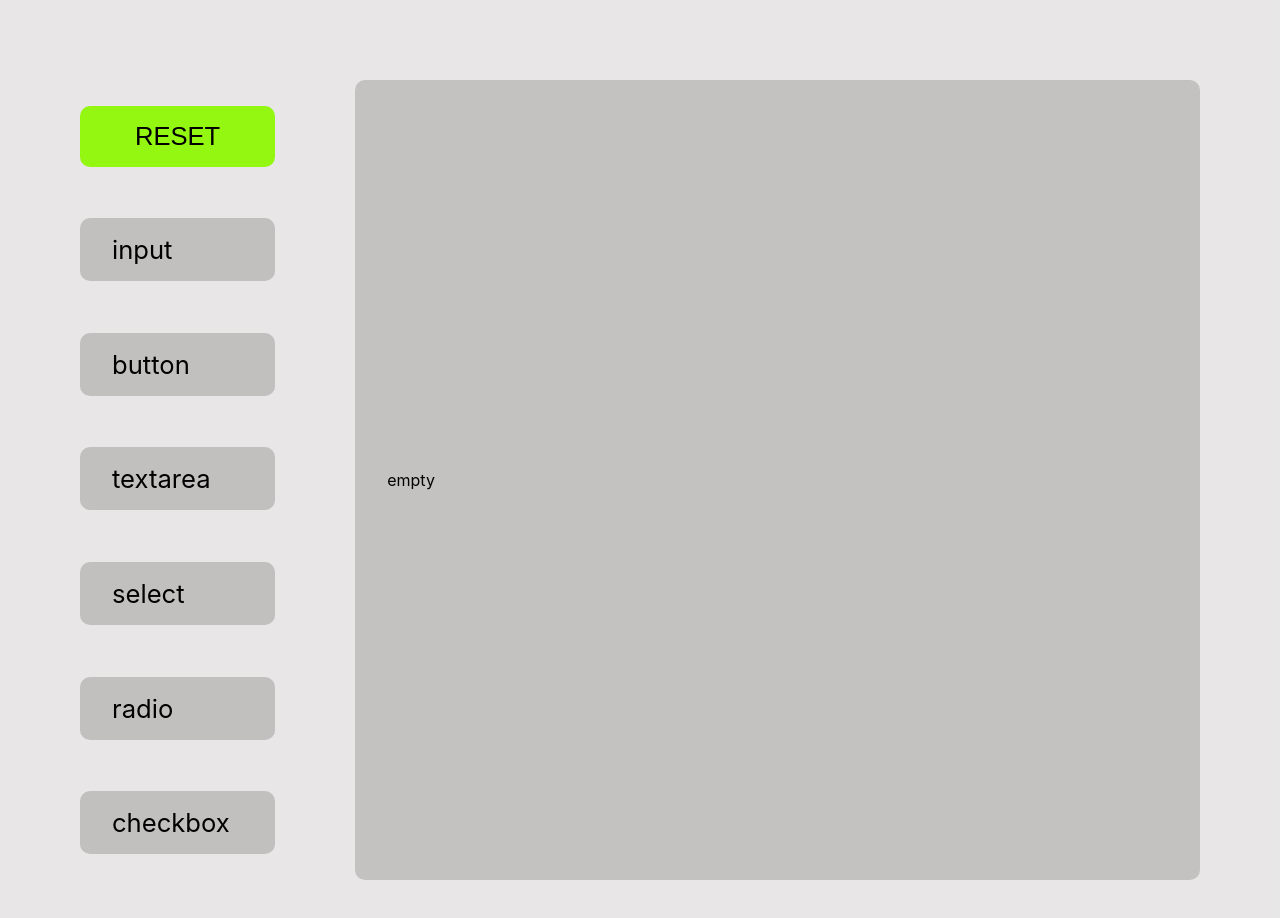
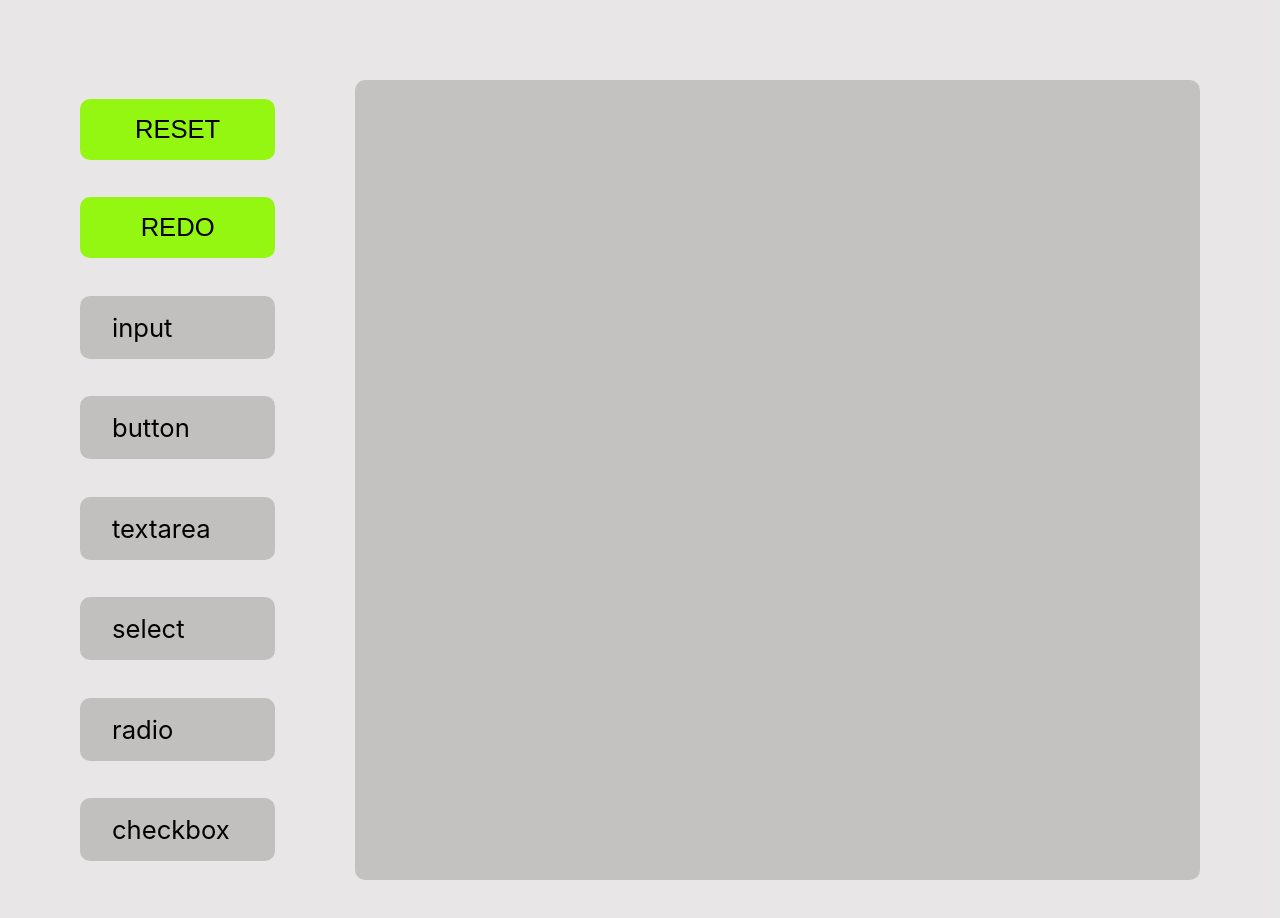
Before and after one commit to sevak995/Homework2, a React (Create React App) app: page / in a window 1280 px wide. Shown: the top 918 px of the page. Built offline with nearby package versions, Linux system fonts and the light colour scheme.

Commit message:
added redo

```diff
--- a/src/components/Box/Box.js
+++ b/src/components/Box/Box.js
@@ -7,12 +7,16 @@ import { elementActions } from '../../store/elements';
 export default function Box({ id, row, col }) {
   const dispatch = useDispatch();
 
-  const element = useSelector((state) => state.elements.boxes[row][col]);
+  const currentStep = useSelector((state) => state.elements.step);
+  const element = useSelector(
+    (state) => state.elements.boxes[currentStep][row][col]
+  );
   const draggedElement = useSelector((state) => state.elements.draggedElement);
 
   let attributes = [];
 
   if (id !== 'empty') {
+    // console.log(id);
     const { attributes: attr } = elements.find((el) => el.tag === element);
     attributes = attr;
   }
@@ -29,8 +33,6 @@ export default function Box({ id, row, col }) {
     if (isDropped) {
       return;
     }
-
-    event.target.className = styles.droppable;
   }
 
   function onDragOver(event) {
@@ -47,7 +49,6 @@ export default function Box({ id, row, col }) {
     if (isDropped) {
       return;
     }
-    event.target.className = styles.box;
   }
 
   function onDrop(event) {
@@ -56,8 +57,6 @@ export default function Box({ id, row, col }) {
     if (isDropped) {
       return;
     }
-
-    event.target.className = styles.dropped;
 
     const actionType = event.type;
 
@@ -76,13 +75,16 @@ export default function Box({ id, row, col }) {
           onDragLeave={onDragLeave}
           onDrop={onDrop}
           className={
-            isDropped ? styles.dropped : draggedElement ? styles.box : null
+            isDropped
+              ? styles.dropped
+              : draggedElement
+              ? styles.box
+              : styles.def
           }
         >
           {isDropped && (
             <Dropped element={element} allAttributes={allAttributes} />
           )}
-          {id}
         </div>
       )}
     </>
--- a/src/components/Box/Box.module.css
+++ b/src/components/Box/Box.module.css
@@ -1,9 +1,6 @@
 .box {
   border: 5px dashed black;
-}
-
-.droppable {
-  background-color: rgb(126, 128, 128);
+  flex-basis: 100%;
 }
 
 .dropped {
@@ -12,4 +9,9 @@
   display: flex;
   justify-content: center;
   align-items: center;
+  flex-basis: 100%;
 }
+
+.def {
+  flex-basis: 100%;
+}
--- /dev/null
+++ b/src/components/BoxRow/BoxRow.js
@@ -0,0 +1,13 @@
+import styles from './BoxRow.module.css';
+import Box from '../Box/Box';
+
+export default function BoxRow({ row, rowIndex }) {
+  // console.log(row);
+  return (
+    <div key={rowIndex} className={styles.col}>
+      {row.flatMap((el, elIndex) =>
+        el ? <Box key={elIndex} id={el} row={rowIndex} col={elIndex} /> : []
+      )}
+    </div>
+  );
+}
--- /dev/null
+++ b/src/components/BoxRow/BoxRow.module.css
@@ -0,0 +1,7 @@
+.col {
+  display: flex;
+  flex-direction: column;
+  flex: 1 1 0px;
+  align-self: stretch;
+  gap: 2rem;
+}
--- a/src/components/Container/Container.js
+++ b/src/components/Container/Container.js
@@ -1,53 +1,16 @@
 import styles from './Container.module.css';
-import Box from '../Box/Box';
 import { useSelector } from 'react-redux';
+import BoxRow from '../BoxRow/BoxRow';
 
 const Container = () => {
+  const currentStep = useSelector((state) => state.elements.step);
   const boxes = useSelector((state) => state.elements.boxes);
 
-  const rows = boxes.filter((row) => {
-    return row.find((el) => el !== null);
-  });
-
-  console.log('rows', rows.length);
-
-  function getColomns(rows) {
-    let colomns = 1;
-
-    rows.forEach((col) => {
-      if (col.filter((el) => el !== null).length > colomns) {
-        colomns = col.filter((el) => el !== null).length;
-      }
-    });
-
-    return colomns;
-  }
-
-  const collms = getColomns(rows);
-
-  console.log('collms', collms);
-
   return (
-    <div
-      className={styles.container}
-      style={{
-        gridTemplateRows: `repeat(${rows.length}, 1fr)`,
-        gridTemplateColumns: `repeat(${collms}, 1fr)`,
-      }}
-    >
-      {boxes.flatMap((row, rowIndex) => {
+    <div className={styles.container}>
+      {boxes[currentStep].flatMap((row, rowIndex) => {
         if (row.find((el) => el !== null)) {
-          return (
-            <div key={rowIndex} style={{ gridRow: `${rowIndex + 1} / 1` }}>
-              {row.flatMap((el, elIndex) =>
-                el ? (
-                  <Box key={elIndex} id={el} row={rowIndex} col={elIndex} />
-                ) : (
-                  []
-                )
-              )}
-            </div>
-          );
+          return <BoxRow key={rowIndex} row={row} rowIndex={rowIndex} />;
         }
       })}
     </div>
--- a/src/components/Container/Container.module.css
+++ b/src/components/Container/Container.module.css
@@ -1,9 +1,8 @@
 .container {
   background-color: rgb(196, 193, 193);
   border-radius: 10px;
-  display: grid;
-  /* grid-template-columns: repeat(3, 1fr);
-  grid-template-rows: repeat(3, 1fr); */
+  display: flex;
+  flex-direction: row;
   justify-content: center;
   align-items: center;
   width: 80%;
--- a/src/components/Dropped/Dropped.module.css
+++ b/src/components/Dropped/Dropped.module.css
@@ -1,6 +1,7 @@
 .element {
   padding: 1rem;
   display: flex;
+  flex-direction: column;
   gap: 1rem;
 }
 
--- a/src/components/Element/Elements.module.css
+++ b/src/components/Element/Elements.module.css
@@ -4,9 +4,9 @@
   background: white;
   width: 100%;
   border: 0;
-  border-radius: 4px;
+  border-radius: 0.4rem;
   box-sizing: border-box;
-  padding: 12px 20px;
+  padding: 1.2rem 2rem;
   color: rgba(0, 0, 0, 0.6);
   font-family: inherit;
   font-size: inherit;
--- a/src/components/Form/Form.module.css
+++ b/src/components/Form/Form.module.css
@@ -16,7 +16,6 @@
   border-radius: 12px;
   border: none;
   color: black;
-  height: 100%;
   justify-self: center;
   align-self: center;
 }
--- a/src/components/Sidebar/Sidebar.js
+++ b/src/components/Sidebar/Sidebar.js
@@ -15,6 +15,12 @@ const Sidebar = () => {
       >
         RESET
       </button>
+      <button
+        onClick={() => dispatch(elementActions.redo())}
+        className={styles.btn}
+      >
+        REDO
+      </button>
       {sidebarElements.map((element, i) => (
         <Label key={i} name={element} />
       ))}
--- a/src/store/elements.js
+++ b/src/store/elements.js
@@ -5,7 +5,8 @@ const initialBoxes = createBoxes(10, 10);
 
 const initialState = {
   draggedElement: null,
-  boxes: initialBoxes,
+  boxes: [initialBoxes],
+  step: 0,
 };
 
 const elementSlice = createSlice({
@@ -17,22 +18,33 @@ const elementSlice = createSlice({
     },
 
     drop(state, action) {
-      const boxClone = structuredClone(current(state).boxes);
+      const boxClone = structuredClone(current(state).boxes[state.step]);
 
       boxClone[action.payload.boxData.row][action.payload.boxData.col] =
         state.draggedElement;
 
-      const updatedBoxes = createBoxesMap(boxClone);
-      state.boxes = [...updatedBoxes];
+      console.log('boxClone', boxClone);
+
+      const updatedBoxes = createBoxesMap(boxClone, state.step);
+      state.step++;
+
+      state.boxes.push(updatedBoxes);
     },
 
     dragend(state) {
       state.draggedElement = null;
     },
 
+    redo(state) {
+      if (state.step > 0) {
+        state.step--;
+      }
+    },
+
     reset(state) {
       state.draggedElement = null;
-      state.boxes = initialBoxes;
+      state.boxes = [initialBoxes];
+      state.step = 0;
     },
   },
 });
```
